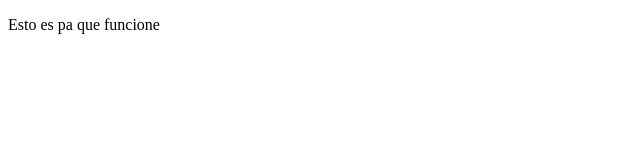
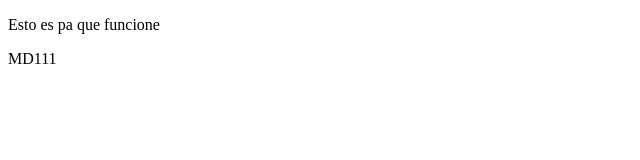
Before and after one commit to madittaa/ProyectoZ, a plain HTML site: page index.html in a window 1280 px wide. Shown: the full height of the page, 0-640 px from the left. Drawn offline with Linux system fonts and the light colour scheme.

Commit message:
Mas cambios

```diff
--- a/index.html
+++ b/index.html
@@ -7,5 +7,7 @@
 </head>
 <body>
     <p>Esto es pa que funcione</p>
+
+    MD111
 </body>
 </html>
```
Also changed, not shown: instrucciones.txt.
